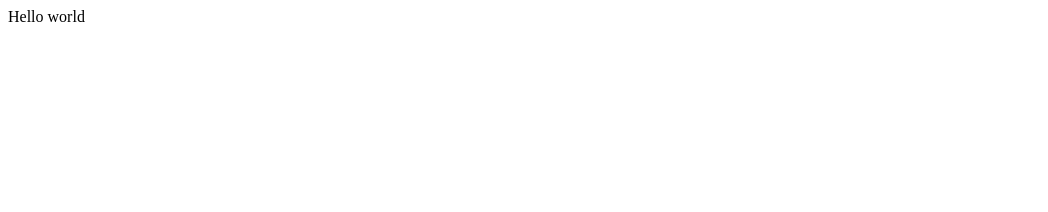
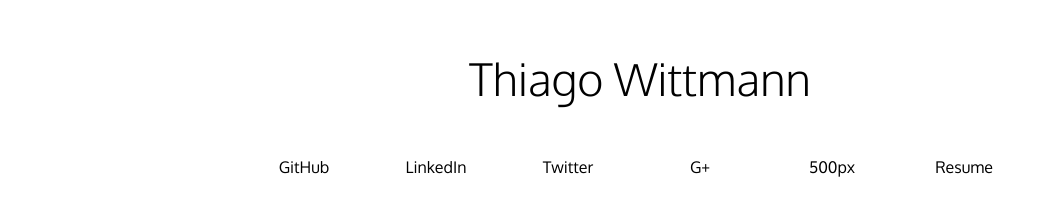
Before and after one commit to thiagowittmann/thiagowittmann.github.io, a plain HTML site: page index.html in a window 1280 px wide. Shown: the whole page, without its empty margins (0-1048 px from the left). Drawn offline with Linux system fonts and the light colour scheme.

Commit message:
Menu created

```diff
--- /dev/null
+++ b/css/index.css
@@ -0,0 +1,55 @@
+body {
+	margin: 0;
+	font-family: 'Oxygen', sans-serif;
+}
+
+.wrap {
+	width: 800px;
+	margin-left: auto;
+	margin-right: auto;
+	margin-top: 50px;
+}
+
+h1 {
+	font-size: 45px;
+	font-weight: lighter;
+	text-align: center;
+}
+
+ul {
+	padding: 0;
+	margin-top: 50px;
+}
+
+li {
+	text-align: center;
+	display: inline-block;
+	width: 16%;
+	margin: 0;
+}
+
+/* unvisited link */
+a:link {
+	color: #000000;
+	text-decoration: none;
+}
+
+/* visited link */
+a:visited {
+	color: #000000;
+	text-decoration: none;
+}
+
+/* mouse over link */
+a:hover {
+	color: #000000;
+	text-decoration: none;
+	border-bottom: 2px solid #000000;
+	padding-bottom: 7px;
+}
+
+/* selected link */
+a:active {
+	color: #000000;
+	text-decoration: none;
+}
--- a/index.html
+++ b/index.html
@@ -1 +1,23 @@
-Hello world
+<!DOCTYPE html>
+<html>
+	<head>
+		<meta charset="utf-8">
+		<title>Thiago Wittmann</title>
+		<meta name="viewport" content="width=device-width, initial-scale=1">
+		<link rel="stylesheet" href="css/index.css">
+		<link href='http://fonts.googleapis.com/css?family=Oxygen:400,300' rel='stylesheet' type='text/css'>
+	</head>
+	<body>
+		<div class="wrap">
+			<h1>Thiago Wittmann</h1>
+			<ul>
+				<li><a href="https://github.com/thiagowittmann/">GitHub</li>
+				<li><a href="https://www.linkedin.com/profile/view?id=318930839">LinkedIn</li>
+				<li><a href="https://twitter.com/ThiagoWittmann">Twitter</li>
+				<li><a href="https://plus.google.com/+ThiagoWittmann2910/">G+</li>
+				<li><a href="https://500px.com/ThiWitt">500px</a></li>
+				<li><a href="">Resume</li>
+			</ul>
+		</div>
+	</body>
+</html>
```
